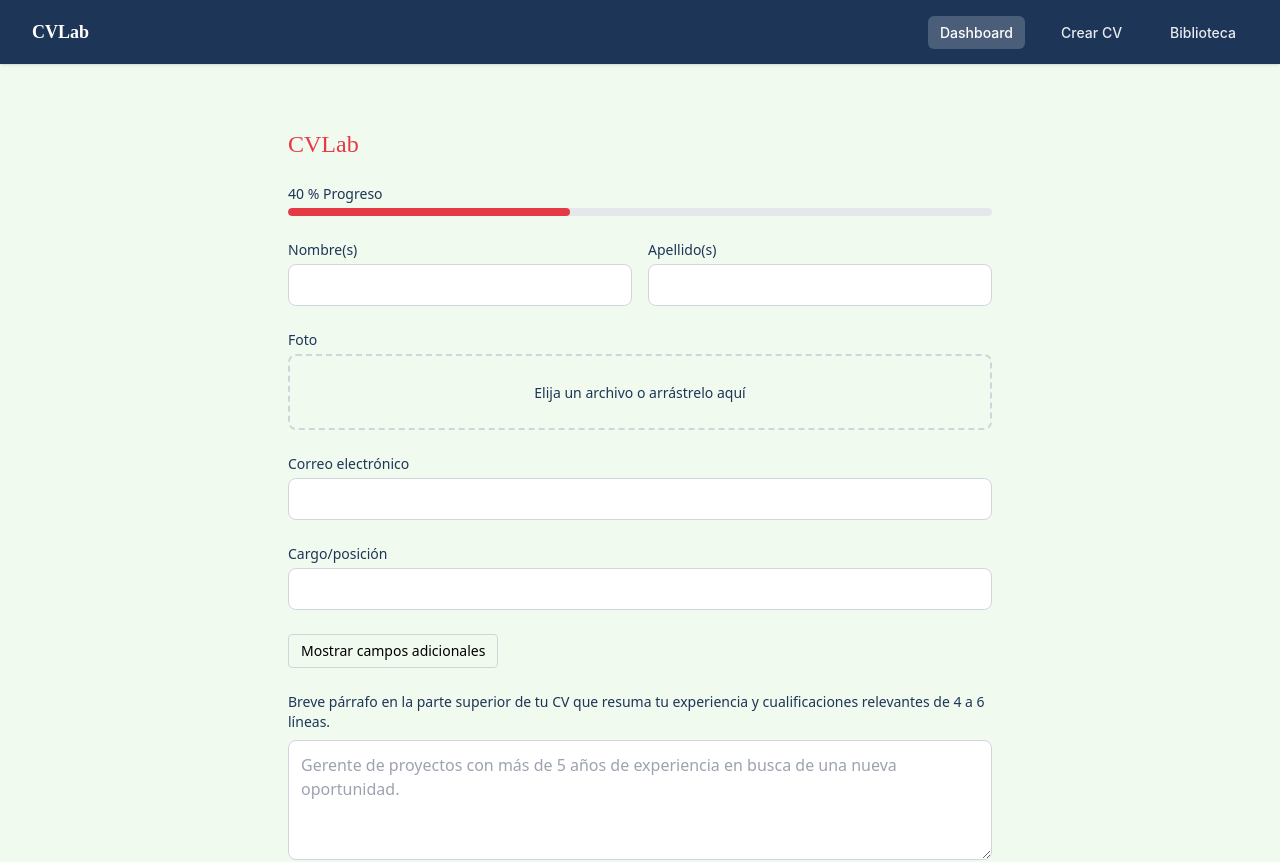
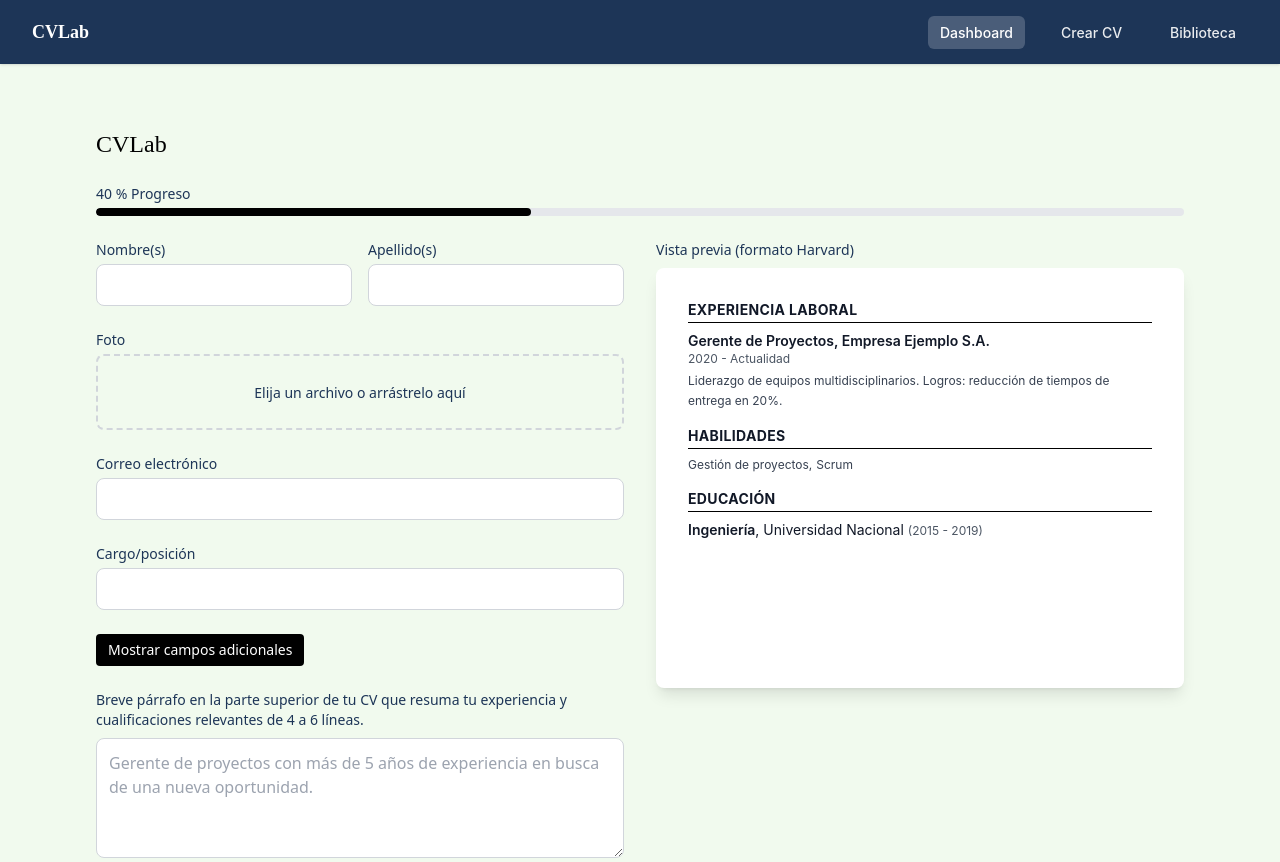
Before and after one commit to dcgx/cvlab-frontend, a Nuxt app: page / in a window 1280 px wide. Shown: the top 862 px of the page. Built offline with nearby package versions, Linux system fonts and the light colour scheme.

Commit message:
feat: Add CV preview component in Harvard format with live updates from store

```diff
--- /dev/null
+++ b/app/components/cv/CvPreviewHarvard.vue
@@ -0,0 +1,148 @@
+<script setup lang="ts">
+/**
+ * Preview del CV en formato Harvard: nombre centrado, secciones claras.
+ * Se actualiza en vivo desde el store. No seleccionable (solo visual).
+ */
+const cv = useCvStore()
+
+const photoUrl = ref<string | null>(null)
+watch(
+  () => cv.photoFile,
+  (file) => {
+    if (photoUrl.value) URL.revokeObjectURL(photoUrl.value)
+    photoUrl.value = file ? URL.createObjectURL(file) : null
+  },
+  { immediate: true }
+)
+onUnmounted(() => {
+  if (photoUrl.value) URL.revokeObjectURL(photoUrl.value)
+})
+
+const fullName = computed(() => {
+  const first = (cv.firstName || '').trim()
+  const last = (cv.lastName || '').trim()
+  return [first, last].filter(Boolean).join(' ') || null
+})
+
+const hasContent = computed(() => {
+  return !!(
+    fullName.value ||
+    cv.email?.trim() ||
+    cv.position?.trim() ||
+    cv.profileSummary?.trim() ||
+    (cv.experiences?.length ?? 0) > 0 ||
+    (cv.skills?.length ?? 0) > 0 ||
+    (cv.educations?.length ?? 0) > 0
+  )
+})
+
+</script>
+
+<template>
+  <div
+    class="cv-preview-harvard select-none bg-white shadow-lg rounded-lg overflow-hidden text-gray-900"
+    style="min-height: 420px;"
+  >
+    <!-- Placeholder cuando no hay contenido -->
+    <div
+      v-if="!hasContent"
+      class="flex items-center justify-center p-8 text-gray-400 text-sm text-center"
+    >
+      Tu CV se verá aquí. Completa el formulario para ver el preview en formato Harvard.
+    </div>
+
+    <div v-else class="p-8 font-body text-sm">
+      <!-- Nombre centrado -->
+      <h1
+        v-if="fullName"
+        class="text-xl font-heading font-bold text-center border-b-0 mb-1"
+      >
+        {{ fullName }}
+      </h1>
+
+      <!-- Contacto (email, posición) en una línea centrada -->
+      <div
+        v-if="cv.email?.trim() || cv.position?.trim()"
+        class="text-center text-gray-600 text-xs mb-4"
+      >
+        <span v-if="cv.email?.trim()">{{ cv.email }}</span>
+        <span v-if="cv.email?.trim() && cv.position?.trim()"> · </span>
+        <span v-if="cv.position?.trim()">{{ cv.position }}</span>
+      </div>
+
+      <!-- Foto (opcional, pequeña a la derecha o centrada) -->
+      <div v-if="photoUrl" class="flex justify-center mb-4">
+        <img
+          :src="photoUrl"
+          alt="Foto"
+          class="w-20 h-20 object-cover rounded-full border-2 border-gray-200"
+        >
+      </div>
+
+      <!-- Perfil -->
+      <section v-if="cv.profileSummary?.trim()" class="mb-4">
+        <h2 class="text-sm font-bold uppercase tracking-wide border-b border-black pb-0.5 mb-2">
+          Perfil
+        </h2>
+        <p class="text-gray-700 leading-relaxed whitespace-pre-wrap">
+          {{ cv.profileSummary }}
+        </p>
+      </section>
+
+      <!-- Experiencia laboral -->
+      <section v-if="cv.experiences?.length" class="mb-4">
+        <h2 class="text-sm font-bold uppercase tracking-wide border-b border-black pb-0.5 mb-2">
+          Experiencia laboral
+        </h2>
+        <ul class="space-y-3">
+          <li
+            v-for="exp in cv.experiences"
+            :key="exp.id"
+          >
+            <div class="font-semibold">
+              {{ exp.title }}, {{ exp.company }}
+            </div>
+            <div class="text-gray-600 text-xs">
+              {{ exp.period }}
+            </div>
+            <p v-if="exp.description?.trim()" class="mt-1 text-gray-700 text-xs leading-relaxed">
+              {{ exp.description }}
+            </p>
+          </li>
+        </ul>
+      </section>
+
+      <!-- Habilidades -->
+      <section v-if="cv.skills?.length" class="mb-4">
+        <h2 class="text-sm font-bold uppercase tracking-wide border-b border-black pb-0.5 mb-2">
+          Habilidades
+        </h2>
+        <div class="flex flex-wrap gap-1">
+          <span
+            v-for="(sk, idx) in cv.skills"
+            :key="sk.id"
+            class="text-gray-700 text-xs"
+          >
+            {{ sk.name }}<span v-if="idx < (cv.skills?.length ?? 0) - 1">, </span>
+          </span>
+        </div>
+      </section>
+
+      <!-- Educación -->
+      <section v-if="cv.educations?.length" class="mb-4">
+        <h2 class="text-sm font-bold uppercase tracking-wide border-b border-black pb-0.5 mb-2">
+          Educación
+        </h2>
+        <ul class="space-y-2">
+          <li
+            v-for="edu in cv.educations"
+            :key="edu.id"
+          >
+            <span class="font-semibold">{{ edu.degree }}</span>, {{ edu.institution }}
+            <span class="text-gray-600 text-xs">({{ edu.period }})</span>
+          </li>
+        </ul>
+      </section>
+    </div>
+  </div>
+</template>
--- a/app/components/cv/PhotoUpload.vue
+++ b/app/components/cv/PhotoUpload.vue
@@ -46,7 +46,7 @@ function triggerInput() {
     <button
       type="button"
       class="photo-zone w-full border-2 border-dashed rounded-lg p-6 text-center transition-colors"
-      :class="isDragging ? 'border-primary bg-primary/5' : 'border-gray-300 hover:border-primary hover:border-opacity-50'"
+      :class="isDragging ? 'border-black bg-gray-100' : 'border-gray-300 hover:border-black'"
       @click="triggerInput"
       @drop.prevent="onDrop"
       @dragover.prevent="onDragOver"
--- a/app/components/cv/ProfileBlock.vue
+++ b/app/components/cv/ProfileBlock.vue
@@ -39,7 +39,7 @@ function onImproveAi() {
       </button>
       <button
         type="button"
-        class="px-3 py-1.5 text-sm rounded bg-primary text-white hover:opacity-90"
+        class="px-3 py-1.5 text-sm rounded bg-black text-white hover:bg-gray-800"
         @click="onImproveAi"
       >
         Mejorar con IA
--- a/app/components/cv/ProgressBar.vue
+++ b/app/components/cv/ProgressBar.vue
@@ -13,7 +13,7 @@ defineProps<Props>()
     </div>
     <div class="h-2 w-full rounded-full bg-gray-200 overflow-hidden">
       <div
-        class="h-full rounded-full bg-primary transition-all duration-300"
+        class="h-full rounded-full bg-black transition-all duration-300"
         :style="{ width: `${Math.min(100, Math.max(0, percentage))}%` }"
       />
     </div>
--- a/app/components/cv/RepeatableSection.vue
+++ b/app/components/cv/RepeatableSection.vue
@@ -14,7 +14,7 @@ defineEmits<{ (e: 'add'): void }>()
     <slot />
     <button
       type="button"
-      class="mt-2 px-3 py-1.5 text-sm rounded border border-primary text-primary hover:bg-primary hover:text-white"
+      class="mt-2 px-3 py-1.5 text-sm rounded bg-black text-white hover:bg-gray-800"
       @click="$emit('add')"
     >
       {{ addButtonLabel }}
--- a/app/pages/index.vue
+++ b/app/pages/index.vue
@@ -2,16 +2,21 @@
 useSeoMeta({ title: 'CVLab - Crear tu CV', description: 'Builder de CV estilo cvmaker' })
 
 const cv = useCvStore()
+
+function inputValue(e: Event): string {
+  return (e.target as HTMLInputElement).value
+}
 </script>
 
 <template>
   <div class="min-h-screen bg-background">
-    <div class="container mx-auto p-4 md:p-8 max-w-3xl">
-      <h1 class="font-heading text-2xl text-primary mb-6">CVLab</h1>
+    <div class="container mx-auto p-4 md:p-8 lg:px-8 max-w-6xl">
+      <h1 class="font-heading text-2xl text-black mb-6">CVLab</h1>
 
       <CvProgressBar :percentage="cv.progressPercentage" />
 
-      <form class="cv-form mt-6 space-y-6">
+      <div class="mt-6 grid grid-cols-1 gap-8 lg:grid-cols-2">
+        <form class="cv-form space-y-6">
         <div class="grid grid-cols-1 gap-4 md:grid-cols-2">
           <div>
             <label for="firstName" class="block text-sm font-medium text-secondary mb-1">Nombre(s)</label>
@@ -20,7 +25,7 @@ const cv = useCvStore()
               type="text"
               class="w-full rounded-lg border border-gray-300 p-2"
               :value="cv.firstName"
-              @input="cv.setFirstName(($event.target as HTMLInputElement).value)"
+              @input="cv.setFirstName(inputValue($event))"
             >
           </div>
           <div>
@@ -30,7 +35,7 @@ const cv = useCvStore()
               type="text"
               class="w-full rounded-lg border border-gray-300 p-2"
               :value="cv.lastName"
-              @input="cv.setLastName(($event.target as HTMLInputElement).value)"
+              @input="cv.setLastName(inputValue($event))"
             >
           </div>
         </div>
@@ -47,7 +52,7 @@ const cv = useCvStore()
             type="email"
             class="w-full rounded-lg border border-gray-300 p-2"
             :value="cv.email"
-            @input="cv.setEmail(($event.target as HTMLInputElement).value)"
+            @input="cv.setEmail(inputValue($event))"
           >
         </div>
 
@@ -58,14 +63,14 @@ const cv = useCvStore()
             type="text"
             class="w-full rounded-lg border border-gray-300 p-2"
             :value="cv.position"
-            @input="cv.setPosition(($event.target as HTMLInputElement).value)"
+            @input="cv.setPosition(inputValue($event))"
           >
         </div>
 
         <div>
           <button
             type="button"
-            class="px-3 py-1.5 text-sm rounded border border-gray-300 hover:bg-gray-100"
+            class="px-3 py-1.5 text-sm rounded bg-black text-white hover:bg-gray-800"
             @click="cv.toggleExtraFields"
           >
             {{ cv.showExtraFields ? 'Ocultar' : 'Mostrar' }} campos adicionales
@@ -138,7 +143,13 @@ const cv = useCvStore()
         </CvRepeatableSection>
 
         <CvSectionLibrary />
-      </form>
+        </form>
+
+        <div class="lg:sticky lg:top-8 lg:self-start">
+          <h2 class="text-sm font-medium text-secondary mb-2">Vista previa (formato Harvard)</h2>
+          <CvPreviewHarvard />
+        </div>
+      </div>
     </div>
   </div>
 </template>
```
